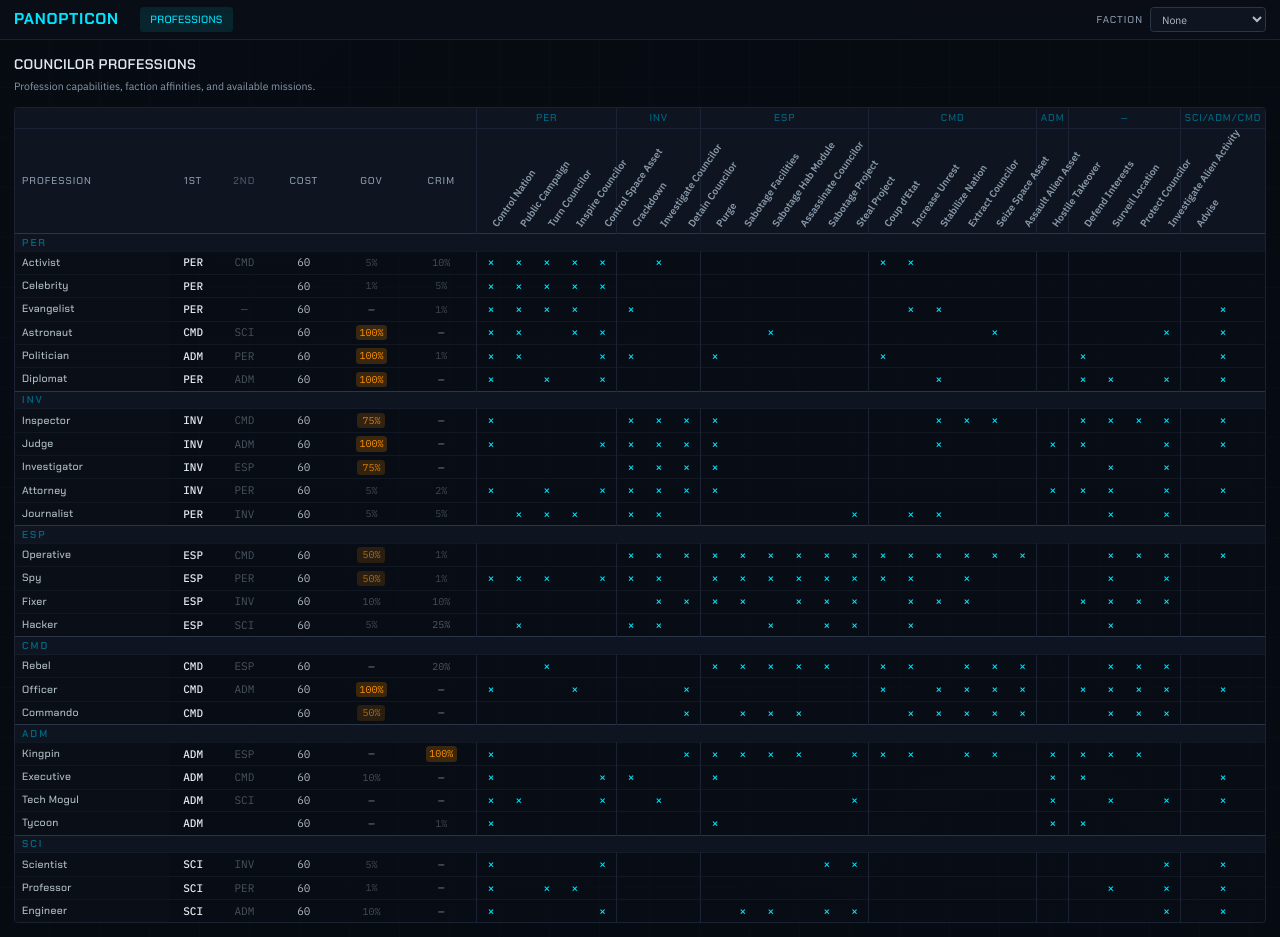
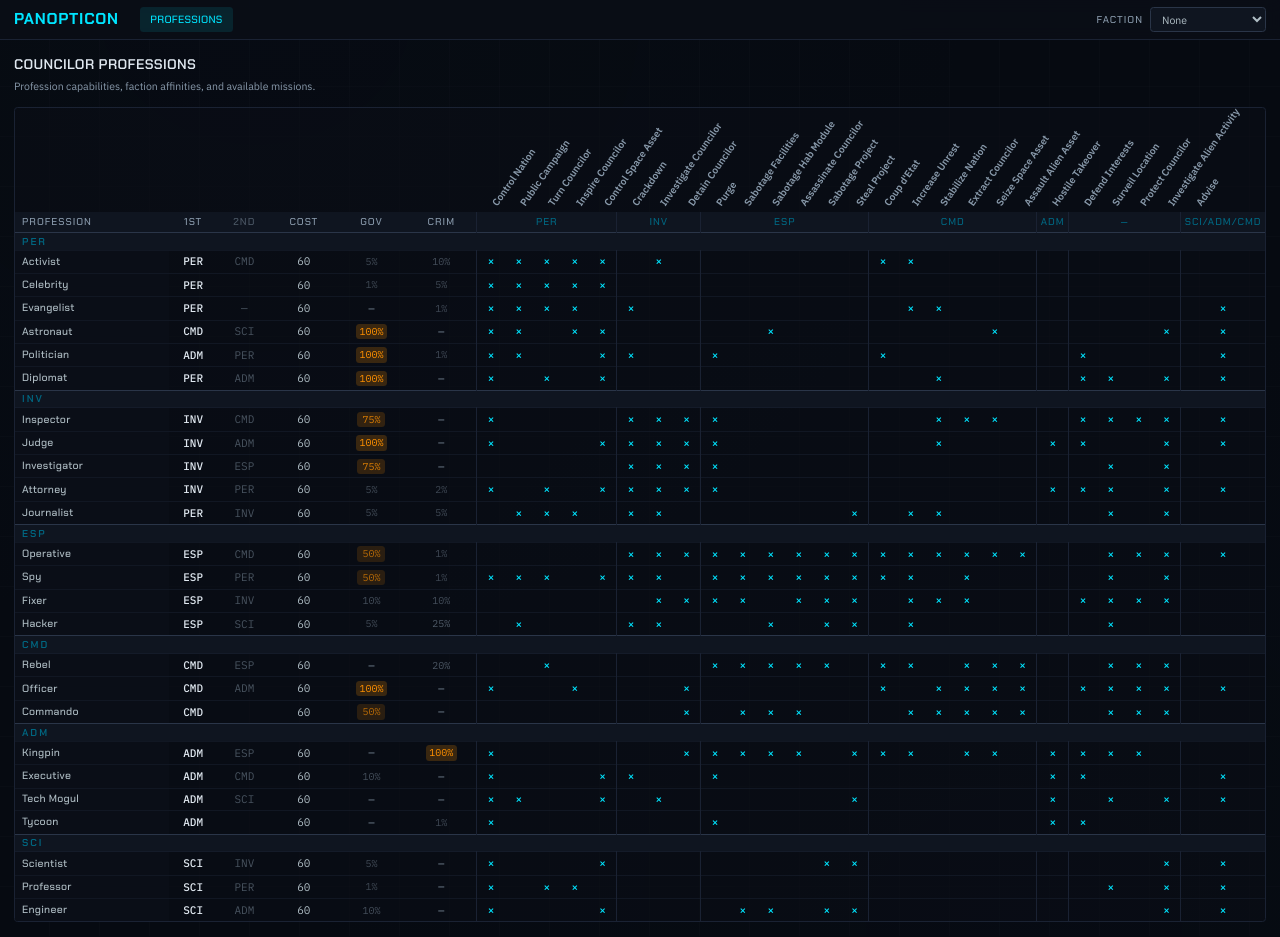
Before and after one commit to tessro/panopticon, a React (Vite) app: page /professions in a window 1280 px wide. Built offline with nearby package versions, Linux system fonts and the light colour scheme.

Commit message:
refactor: move mission group labels into column label row
Angled mission names now sit in their own clean row above, with no
background or borders. The category labels (PER, INV, etc.) share
the row with Profession/1st/2nd/Cost/Gov/Crim.

```diff
--- a/src/components/professions/ProfessionsTable.tsx
+++ b/src/components/professions/ProfessionsTable.tsx
@@ -105,25 +105,38 @@ export function ProfessionsTable({ councilorTypes, missions, traits }: Props) {
   return (
     <table className="w-full border-collapse text-xs">
       <thead>
-        {/* Mission group header row */}
-        <tr className="border-b border-[var(--color-slate)]">
-          <th colSpan={fixedCols} className="bg-[var(--color-deep)]" />
-          {MISSION_GROUP_ORDER.map((group) => {
-            const ms = groupedMissions.get(group);
-            if (!ms || ms.length === 0) return null;
-            return (
-              <th
-                key={group}
-                colSpan={ms.length}
-                className="border-l border-[var(--color-slate)] bg-[var(--color-deep)] px-1 py-1 font-display text-[10px] font-medium tracking-widest text-[var(--color-cyan-dim)] uppercase"
+        {/* Angled mission names row */}
+        <tr>
+          <th colSpan={fixedCols} />
+          {orderedMissions.map((m) => (
+            <th
+              key={m.name}
+              className="p-0"
+              style={{ width: 28, minWidth: 28, maxWidth: 28 }}
+              onMouseEnter={() => setHoveredMission(m.name)}
+              onMouseLeave={() => setHoveredMission(null)}
+            >
+              <div
+                className="flex items-end justify-start"
+                style={{ height: 104 }}
               >
-                {GROUP_LABELS[group]}
-              </th>
-            );
-          })}
+                <span
+                  className="font-body block origin-bottom-left whitespace-nowrap text-[10px] leading-none text-[var(--color-ash)]"
+                  style={{
+                    transform: "rotate(-55deg)",
+                    transformOrigin: "bottom left",
+                    marginLeft: 22,
+                    marginBottom: 4,
+                  }}
+                >
+                  {m.friendlyName}
+                </span>
+              </div>
+            </th>
+          ))}
         </tr>
 
-        {/* Column header row with angled mission names */}
+        {/* Column labels + mission group labels */}
         <tr className="border-b border-[var(--color-steel)]">
           <th className="sticky left-0 z-10 bg-[var(--color-deep)] px-2 py-1 text-left font-display text-[10px] font-medium tracking-widest text-[var(--color-ash)] uppercase">
             Profession
@@ -143,36 +156,16 @@ export function ProfessionsTable({ councilorTypes, missions, traits }: Props) {
           <th className="bg-[var(--color-deep)] px-1 py-1 font-display text-[10px] font-medium tracking-widest text-[var(--color-ash)] uppercase">
             Crim
           </th>
-          {orderedMissions.map((m, i) => {
-            // Add left border at group boundaries
-            const isFirstInGroup =
-              i === 0 ||
-              getMissionGroup(orderedMissions[i - 1]!) !==
-                getMissionGroup(m);
+          {MISSION_GROUP_ORDER.map((group) => {
+            const ms = groupedMissions.get(group);
+            if (!ms || ms.length === 0) return null;
             return (
               <th
-                key={m.name}
-                className={`bg-[var(--color-deep)] p-0 ${isFirstInGroup ? "border-l border-[var(--color-slate)]" : ""}`}
-                style={{ width: 28, minWidth: 28, maxWidth: 28 }}
-                onMouseEnter={() => setHoveredMission(m.name)}
-                onMouseLeave={() => setHoveredMission(null)}
+                key={group}
+                colSpan={ms.length}
+                className="border-l border-[var(--color-slate)] bg-[var(--color-deep)] px-1 py-1 font-display text-[10px] font-medium tracking-widest text-[var(--color-cyan-dim)] uppercase"
               >
-                <div
-                  className="flex items-end justify-start"
-                  style={{ height: 104 }}
-                >
-                  <span
-                    className="font-body block origin-bottom-left whitespace-nowrap text-[10px] leading-none text-[var(--color-ash)]"
-                    style={{
-                      transform: "rotate(-55deg)",
-                      transformOrigin: "bottom left",
-                      marginLeft: 22,
-                      marginBottom: 4,
-                    }}
-                  >
-                    {m.friendlyName}
-                  </span>
-                </div>
+                {GROUP_LABELS[group]}
               </th>
             );
           })}
```
